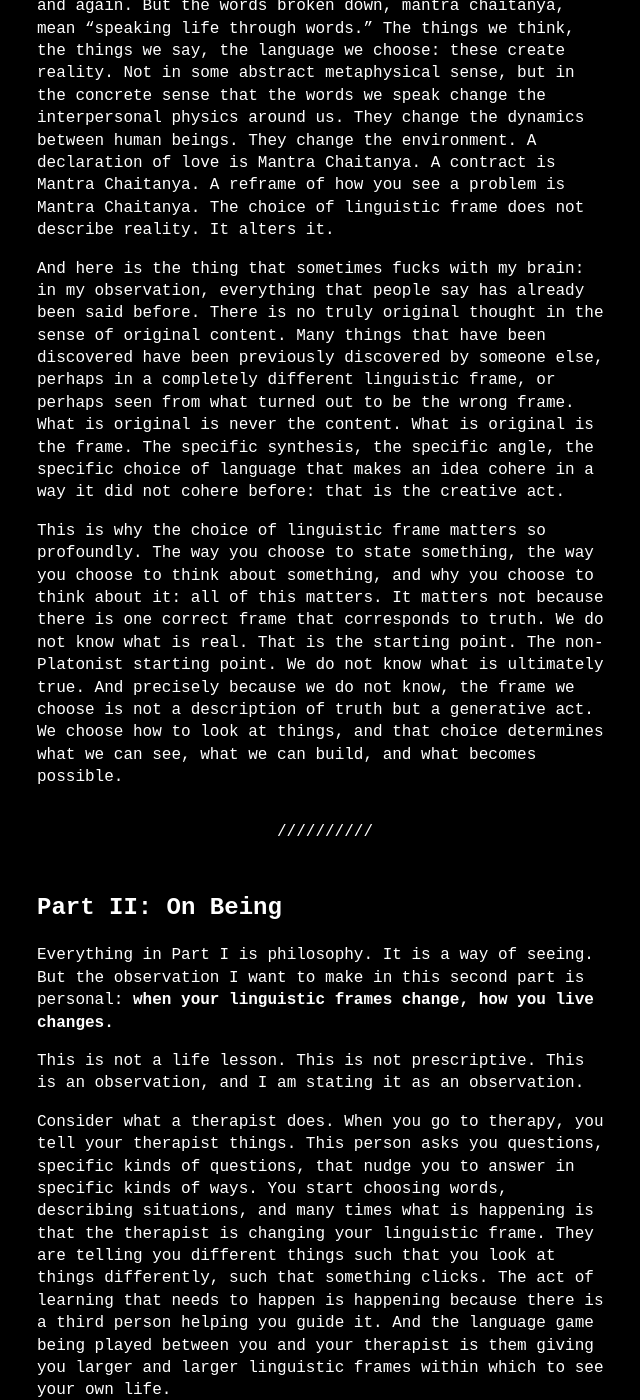
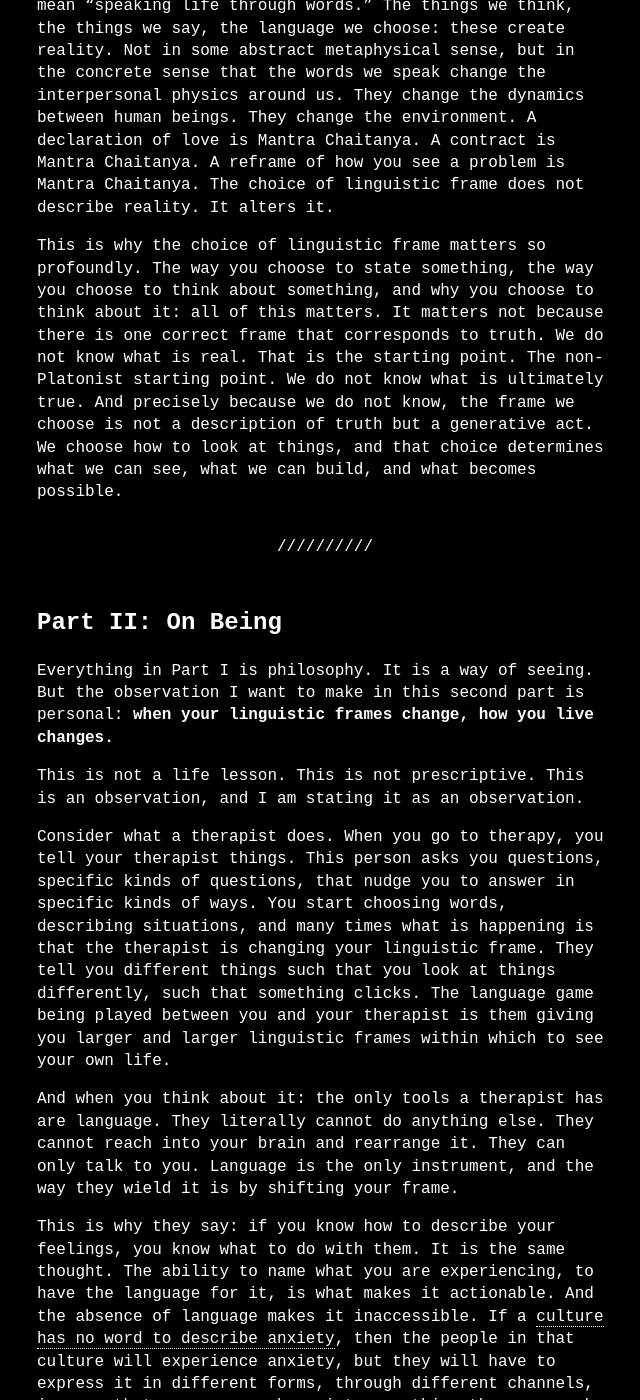
Before and after one commit to technoyoda/technoyoda.github.io, a Jekyll site: the page built from _posts/2026-04-11-linguistic-frames.md, in a window 1280 px wide and 1400 px high, scrolled down 3832 px. Shown: the whole window, without its empty margins (315-955 px from the left). Built offline with Jekyll 4.4.1, drawn with Linux system fonts in a browser that asks for light colours; some of the changed text lies outside the part shown.

Commit message:
lets see

```diff
--- a/_posts/2026-04-11-linguistic-frames.md
+++ b/_posts/2026-04-11-linguistic-frames.md
@@ -16,7 +16,7 @@
 
 Now, the question is: why does this matter? Why are language games important, and what do they do?
 
-The first thing I noticed is that when I was younger, nobody expressed this thought to me. And the reason is not that it was being hidden. The reason is that I had no way to grasp it even if someone told me the idea. This thought was only accessible to my mind when I have interacted over time in multiple languages, ie created, invented, talked, and seen things expressed in many different forms. I needed to have seen how language gets used in many ways, shapes, and forms in society in order for the world to move and evolve AND Only after that did pattern become visible.
+The first thing I noticed is that when I was younger, nobody expressed this thought to me. And the reason is not that it was being hidden. The reason is that I had no way to grasp it even if someone told me the idea. This thought only became accessible after interacting over time in multiple languages: creating, inventing, talking, and seeing things expressed in many different forms. Only after seeing how language gets used across society, in all its ways and shapes, did the pattern become visible.
 
 
 > We are told: go learn, acquire knowledge. But knowledge is infinite. You will always fail at acquiring knowledge because there is always more. The reframe is this: **learning is not the acquisition of knowledge. Learning is the acquisition of language.** Language is finite. Grammar is always going to be finite. And use becomes natural and emergent once you practice it enough (which is what we mean when we say toil). You go through the toil, and gradually the language becomes yours: you can think in it, you can see through it, you can operate with it.
@@ -41,8 +41,6 @@
 
 There is an idea from the <tip link_text="link" href="https://www.wisdomlib.org/concept/mantra-caitanya">Vedas called Mantra Chaitanya</tip>. In the traditional sense it means chanting some "mantra" again and again. But the words broken down, mantra chaitanya, mean "speaking life through words." The things we think, the things we say, the language we choose: these create reality. Not in some abstract metaphysical sense, but in the concrete sense that the words we speak change the interpersonal physics around us. They change the dynamics between human beings. They change the environment. A declaration of love is Mantra Chaitanya. A contract is Mantra Chaitanya. A reframe of how you see a problem is Mantra Chaitanya. The choice of linguistic frame does not describe reality. It alters it.
 
-And here is the thing that sometimes fucks with my brain: in my observation, everything that people say has already been said before. There is no truly original thought in the sense of original content. Many things that have been discovered have been previously discovered by someone else, perhaps in a completely different linguistic frame, or perhaps seen from what turned out to be the wrong frame. What is original is never the content. What is original is the frame. The specific synthesis, the specific angle, the specific choice of language that makes an idea cohere in a way it did not cohere before: that is the creative act.
-
 This is why the choice of linguistic frame matters so profoundly. The way you choose to state something, the way you choose to think about something, and why you choose to think about it: all of this matters. It matters not because there is one correct frame that corresponds to truth. We do not know what is real. That is the starting point. The non-Platonist starting point. We do not know what is ultimately true. And precisely because we do not know, the frame we choose is not a description of truth but a generative act. We choose how to look at things, and that choice determines what we can see, what we can build, and what becomes possible.
 
 ---
@@ -53,7 +51,7 @@
 
 This is not a life lesson. This is not prescriptive. This is an observation, and I am stating it as an observation.
 
-Consider what a therapist does. When you go to therapy, you tell your therapist things. This person asks you questions, specific kinds of questions, that nudge you to answer in specific kinds of ways. You start choosing words, describing situations, and many times what is happening is that the therapist is changing your linguistic frame. They are telling you different things such that you look at things differently, such that something clicks. The act of learning that needs to happen is happening because there is a third person helping you guide it. And the language game being played between you and your therapist is them giving you larger and larger linguistic frames within which to see your own life.
+Consider what a therapist does. When you go to therapy, you tell your therapist things. This person asks you questions, specific kinds of questions, that nudge you to answer in specific kinds of ways. You start choosing words, describing situations, and many times what is happening is that the therapist is changing your linguistic frame. They tell you different things such that you look at things differently, such that something clicks. The language game being played between you and your therapist is them giving you larger and larger linguistic frames within which to see your own life.
 
 And when you think about it: the only tools a therapist has are language. They literally cannot do anything else. They cannot reach into your brain and rearrange it. They can only talk to you. Language is the only instrument, and the way they wield it is by shifting your frame.
 
@@ -71,4 +69,8 @@
 
 This is the observation: the act of living becomes easier, not simple, but more navigable, when you have people with whom you share language. People with whom, through long interaction, you can shift frames together. And the converse is also true: the most painful experiences in life often come from a failure of linguistic frames, from actors who do not share language, who are operating in different frames without knowing it, who are playing different language games while believing they are in the same one.
 
-None of this is saying that this is the way. None of this is claiming truth. It is an observation. But it is an observation grounded in something I believe deeply: that the words we speak and the frames we choose are not descriptions of reality. They are the fabric of reality. <tip t="मन्त्र चैतन्य: the consciousness or life-force within words. In the Hindu tradition, a mantra is not just a sound or a phrase. It is a vehicle of shakti (power). When spoken with awareness and intention, words do not merely describe the world. They participate in creating it.">Mantra Chaitanya</tip>. And the choice of how you look at things, the choice of frame, is, in the end, the most consequential choice you make.
+None of this is saying that this is the way. None of this is claiming truth. It is an observation.
+
+And here is the thing that sometimes fucks with my brain: in my observation, everything that people say has already been said before. There is no truly original thought in the sense of original content. Many things that have been discovered have been previously discovered by someone else, perhaps in a completely different linguistic frame, or perhaps seen from what turned out to be the wrong frame. What is original is never the content. What is original is the frame. The specific synthesis, the specific angle, the specific choice of language that makes an idea cohere in a way it did not cohere before: that is the creative act.
+
+Even if we take the non-Platonist view, even if we assume we know nothing about what is ultimately real, the only way we get reality is through <tip t="मन्त्र चैतन्य: the consciousness or life-force within words. In the Hindu tradition, a mantra is not just a sound or a phrase. It is a vehicle of shakti (power). When spoken with awareness and intention, words do not merely describe the world. They participate in creating it.">Mantra Chaitanya</tip>: words breathing life into the world. The languages we speak and the frames we choose end up creating the reality we live in. The choice of frame decides what dynamics unfold, what games get played, what life gets breathed into the world. The realities we end up living in are downstream of the frames we chose to see them through.
```
